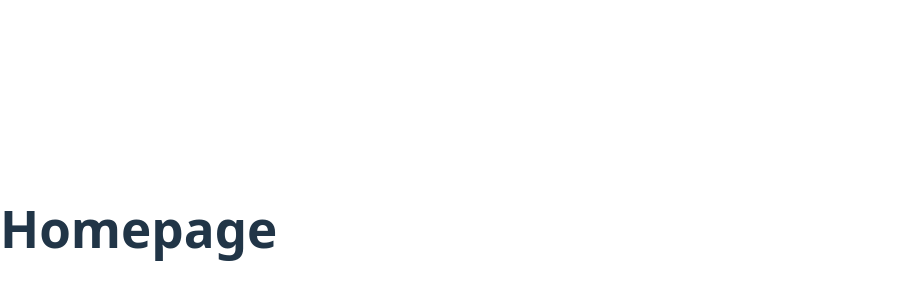
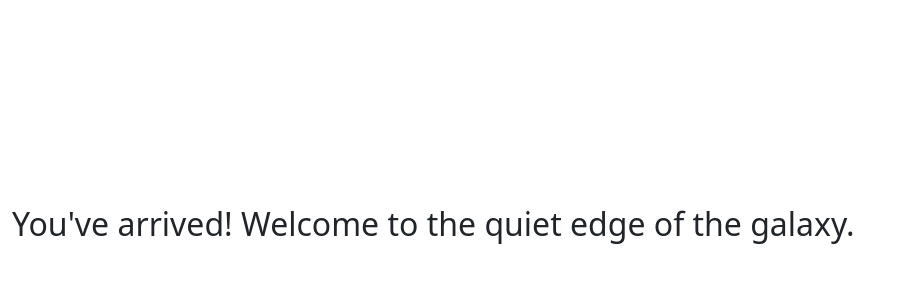
Before and after one commit to DanilleH22/solayulm, a React (Vite) app in the folder solayulm/: page / in a window 1280 px wide. Shown: the part 172-472 px from the top of the page, without its empty margins (0-912 px from the left). Built offline with nearby package versions, Linux system fonts and the light colour scheme.

Commit message:
Update content to be center & only tag line

```diff
--- a/solayulm/src/pages/homepage/Homepage.jsx
+++ b/solayulm/src/pages/homepage/Homepage.jsx
@@ -1,11 +1,18 @@
-import React from 'react'
+import React from 'react';
+import { Container, Row, Col } from 'react-bootstrap';
+import 'bootstrap/dist/css/bootstrap.min.css';
+
 
 const Homepage = () => {
   return (
-    <div>
-      <h1>Homepage</h1>
-    </div>
-  )
-}
+    <Container fluid className="d-flex flex-column">
+      <Row className="justify-content-left">
+        <Col className="text-center">
+          <h2>You've arrived! Welcome to the quiet edge of the galaxy.</h2>
+        </Col>
+      </Row>
+    </Container>
+  );
+};
 
-export default Homepage
+export default Homepage;
```
